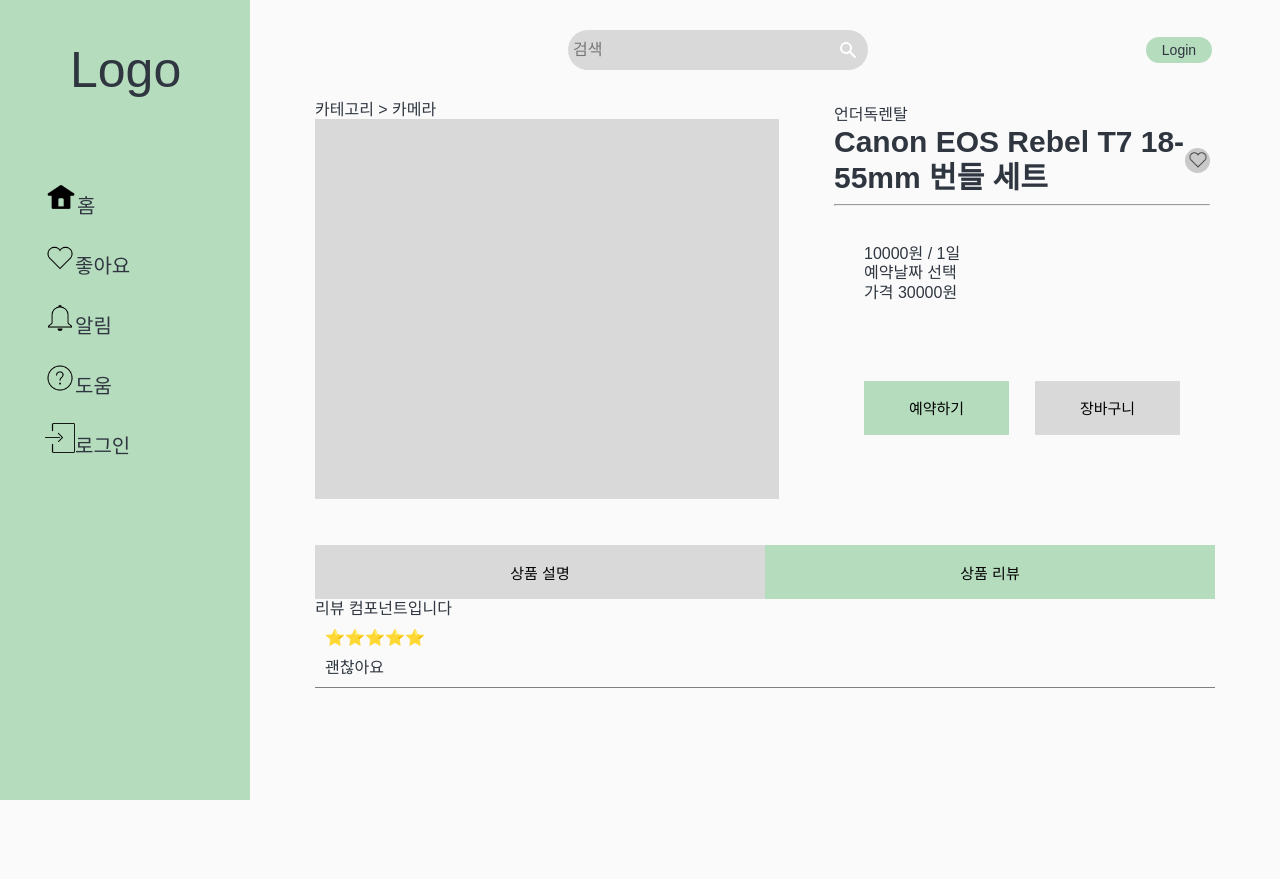
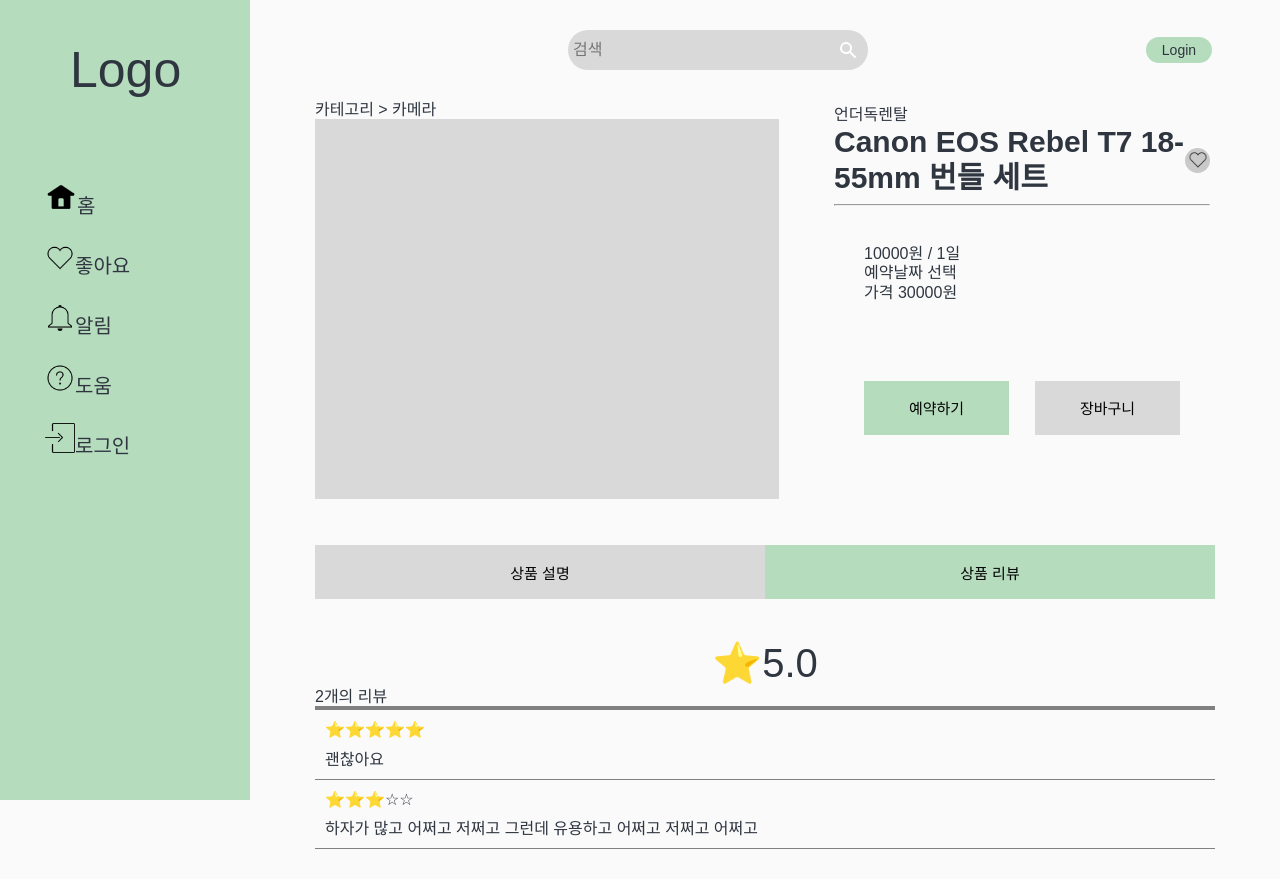
Before and after one commit to hyemimi/black-rabbit, a Next.js app: page /product/1 in a window 1280 px wide. Both pictures are taken after a click on the button "상품 리뷰". Shown: the top 879 px of the page. Before the commit the page ends 800 px from the top, so only its background shows below. Built offline with nearby package versions, Linux system fonts and the light colour scheme.

Commit message:
feat : add empty star score

```diff
--- a/components/detail/Review.tsx
+++ b/components/detail/Review.tsx
@@ -11,8 +11,12 @@ export default function Review({
 }: Ireview) {
   const MakeStars = (score: number) => {
     let star = "";
-    for (let i = score; i > 0; i--) {
-      star += "⭐";
+    for (let i = 1; i <= 5; i++) {
+      if (i <= score) {
+        star += "⭐";
+      } else {
+        star += "☆";
+      }
     }
     return star;
   };
--- a/components/detail/ReviewProduct.tsx
+++ b/components/detail/ReviewProduct.tsx
@@ -1,11 +1,23 @@
 import ReviewList from "./ReviewList";
-
+import styled from "styled-components";
 export default function ReviewProduct() {
   return (
     <div>
-      {" "}
-      리뷰 컴포넌트입니다
+      <Title>⭐5.0</Title>
+      <h1>2개의 리뷰</h1>
+      <Hr />
+
       <ReviewList />
     </div>
   );
 }
+
+const Title = styled.h1`
+  padding-top: 40px;
+  font-size: 40px;
+  text-align: center;
+`;
+
+const Hr = styled.div`
+  border: 2px solid gray;
+`;
--- a/temp/reviews.tsx
+++ b/temp/reviews.tsx
@@ -18,4 +18,12 @@ export const reviews = [
     score: 5,
     createTime: null,
   },
+  {
+    Item_id: 1,
+    user_id: 2,
+    title: "리뷰",
+    detail: "하자가 많고 어쩌고 저쩌고 그런데 유용하고 어쩌고 저쩌고 어쩌고",
+    score: 3,
+    createTime: null,
+  },
 ];
```
